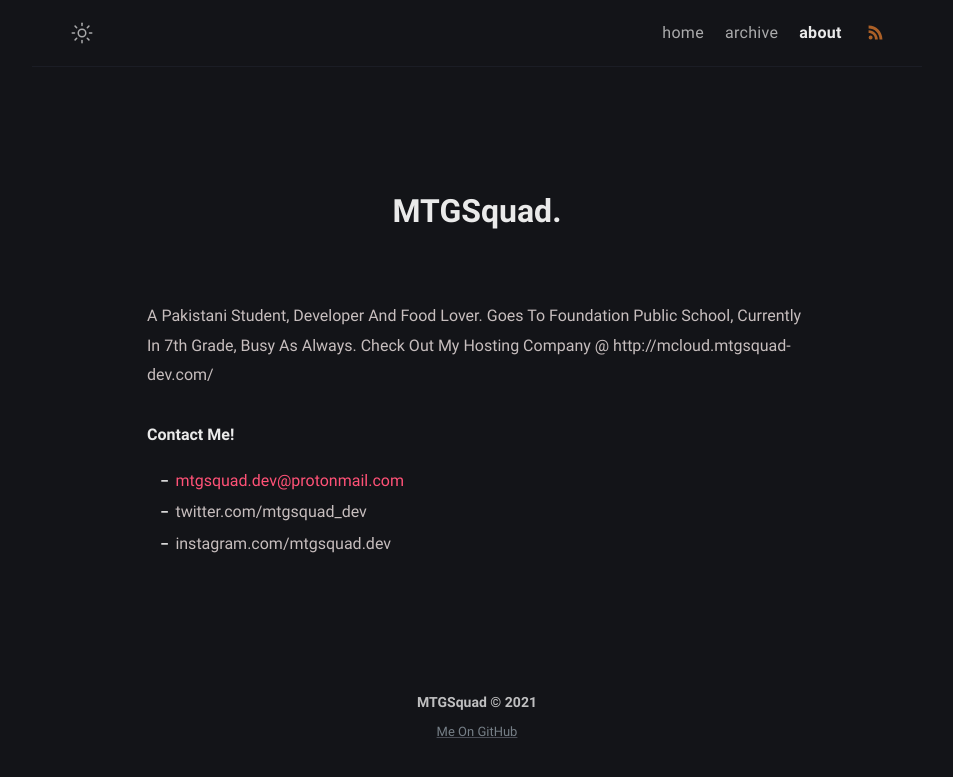
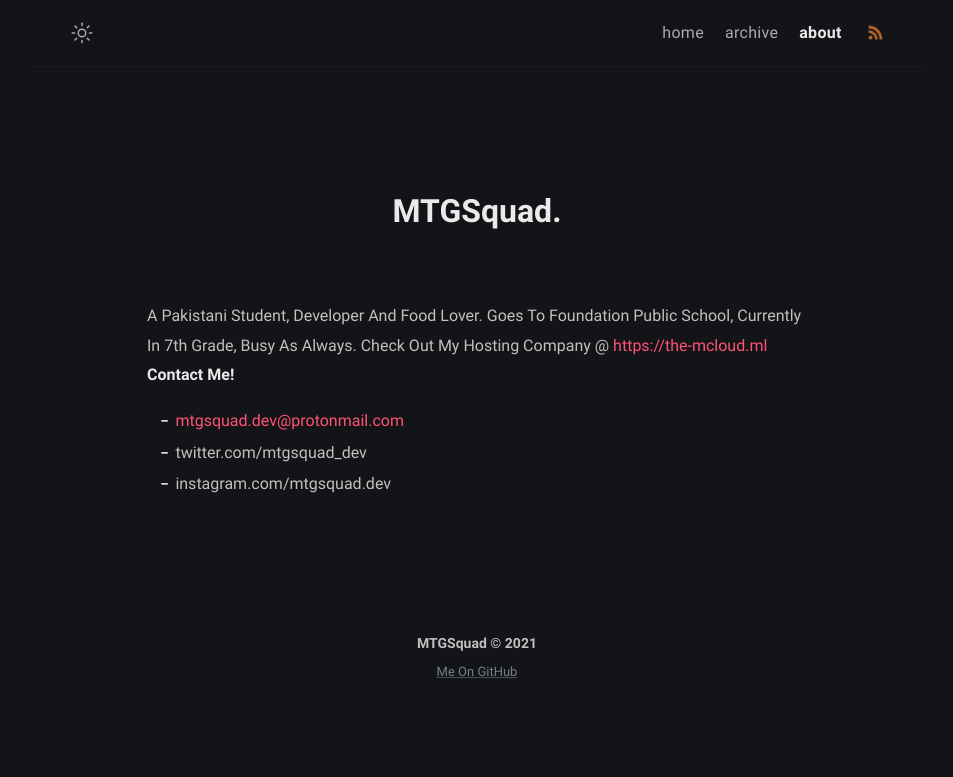
Before and after one commit to mtgsquad/blog, a Jekyll site: the page built from about.md, in a window 1280 px wide. Shown: the top 777 px of the page, without its empty margins (163-1116 px from the left). Built offline with Jekyll 4.4.1, drawn with Linux system fonts in a browser that asks for light colours; part of the change alters nothing that is shown.

Commit message:
Update about.md

```diff
--- a/about.md
+++ b/about.md
@@ -6,8 +6,7 @@ excerpt: Hallo.
 comments: true
 ---
 
-A Pakistani Student, Developer And Food Lover. Goes To Foundation Public School, Currently In 7th Grade, Busy As Always. Check Out My Hosting Company @ http://mcloud.mtgsquad-dev.com/
-
+A Pakistani Student, Developer And Food Lover. Goes To Foundation Public School, Currently In 7th Grade, Busy As Always. Check Out My Hosting Company @ [https://the-mcloud.ml](https://the-mcloud.ml)
 **Contact Me!**
 
 - [mtgsquad.dev@protonmail.com](mailto:mtgsquad-dev@protonmail.com)
```
